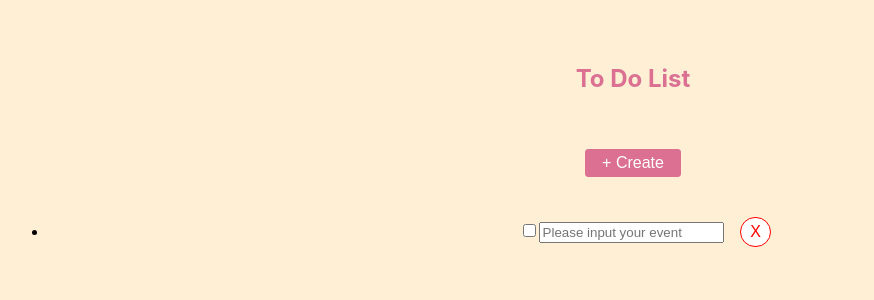
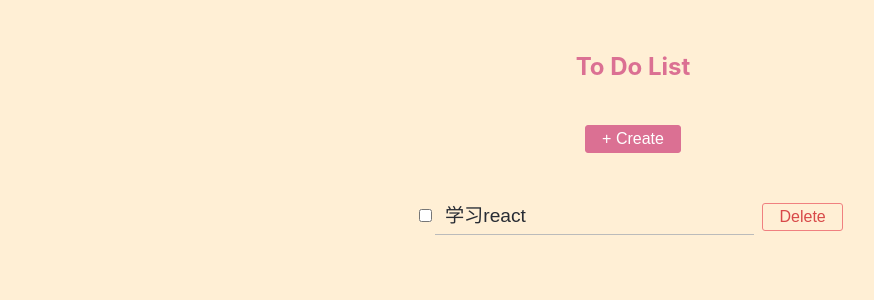
Before and after one commit to wenhuili-vivid/to-do-list, a React (Create React App) app: page / in a window 1280 px wide. Shown: the top 300 px of the page, without its empty margins (7-881 px from the left). Built offline with nearby package versions, Linux system fonts and the light colour scheme.

Commit message:
DeleteButton & CheckBox & Input style optimization and action add

```diff
--- a/src/DeleteBtn.js
+++ b/src/DeleteBtn.js
@@ -1,19 +1,19 @@
 import styled from 'styled-components';
 
-function DeleteBtn() {
+function DeleteBtn(props) {
   const Button = styled.button`
-    display: inline-block;
-    background: white;
-    color: red;
+    background: transparent;
+    color: #d84949;
     font-size: 1em;
-    margin: 1em;
-    padding: 0.3em 0.6em;
-    border: 1px solid red;
-    border-radius: 1em;
+    margin: 0.5em;
+    padding: 0.25em 1em;
+    border: 1px solid lightcoral;
+    border-radius: 3px;
   `;
 
   return (
-    <Button>X</Button>
+  // eslint-disable-next-line react/prop-types,react/destructuring-assignment
+    <Button onClick={props.onClick}>Delete</Button>
   );
 }
 
--- a/src/ToDoItem.js
+++ b/src/ToDoItem.js
@@ -1,36 +1,52 @@
 import React from 'react';
+import styled from 'styled-components';
 import DeleteBtn from './DeleteBtn';
 
+const Li = styled.li`
+    padding: .5em;
+  `;
+
+const CheckBox = styled.input`
+    padding: .5em;
+  `;
+
+const Input = styled.input`
+    padding: .5em;
+    border: none;
+    border-bottom: 1px solid #bbb;
+    background: transparent;
+    font-size: 1.2em;
+    color: #282c34;
+    width: 300px;
+  `;
+
 class ToDoItem extends React.Component {
-  constructor(props) {
-    super(props);
-    this.state = {
-      isFinished: false,
-      description: '',
-    };
-  }
-
-  handleChange = () => {
-    const { isFinished } = this.state;
-    this.setState({
-      isFinished: !isFinished,
-    });
+  handleCheckboxChange = () => {
+    // eslint-disable-next-line react/prop-types,react/destructuring-assignment
+    this.props.statusChange(!this.props.item.isFinished, this.props.index);
   };
 
-  handleInput = (e) => {
-    this.setState({
-      description: e.target.value,
-    });
+  handleInputChange = (e) => {
+    // eslint-disable-next-line react/destructuring-assignment,react/prop-types
+    this.props.descriptionChange(e.target.value, this.props.index);
+  };
+
+  handleClick = () => {
+    // eslint-disable-next-line react/prop-types,react/destructuring-assignment
+    this.props.deleteItem(this.props.index);
   };
 
   render() {
-    const { isFinished, description } = this.state;
+    // eslint-disable-next-line react/prop-types
+    const { item, index } = this.props;
     return (
-      <li>
-        <input type="checkbox" checked={isFinished} onChange={this.handleChange} />
-        <input type="text" placeholder="Please input your event" value={description} onChange={this.handleInput} disabled={isFinished} />
-        <DeleteBtn />
-      </li>
+      <Li key={index}>
+        {/* eslint-disable-next-line react/prop-types */}
+        <CheckBox type="checkbox" checked={item.isFinished} onChange={this.handleCheckboxChange} />
+        {/* eslint-disable-next-line react/prop-types */}
+        <Input type="text" placeholder="Please input your event" value={item.description} onChange={this.handleInputChange} disabled={item.isFinished} />
+        <DeleteBtn onClick={this.handleClick} />
+      </Li>
     );
   }
 }
--- a/src/ToDoList.js
+++ b/src/ToDoList.js
@@ -7,7 +7,7 @@ const Title = styled.h1`
     font-size: 1.5em;
     text-align: center;
     color: palevioletred;
-    margin: 2em;
+    margin: 1.5em;
   `;
 
 const Wrapper = styled.section`
@@ -17,12 +17,17 @@ const Wrapper = styled.section`
     height: 100vh;
   `;
 
+const Ul = styled.ul`
+  list-style-type: none;
+  padding: .5em;
+  `;
+
 class ToDoList extends React.Component {
   // eslint-disable-next-line no-useless-constructor
   constructor(props) {
     super(props);
     this.state = {
-      todoitems: [
+      toDoItems: [
         {
           isfinished: false,
           description: '学习react',
@@ -31,37 +36,69 @@ class ToDoList extends React.Component {
     };
   }
 
-  // eslint-disable-next-line class-methods-use-this
-  handleClick = () => {
-    const newitem = {
+  handleAdd = () => {
+    const newToDoItem = {
       isFinished: false,
       description: '',
     };
     this.setState({
       // eslint-disable-next-line react/destructuring-assignment,react/no-access-state-in-setstate
-      todoitems: [...this.state.todoitems, newitem],
+      toDoItems: [...this.state.toDoItems, newToDoItem],
     });
   };
 
-  // eslint-disable-next-line class-methods-use-this
+  handleDescriptionChange = (description, index) => {
+    // eslint-disable-next-line react/destructuring-assignment,react/no-access-state-in-setstate
+    const toDoItems = [...this.state.toDoItems];
+    this.setState({
+      // eslint-disable-next-line react/no-unused-state
+      toDoItems: toDoItems.map((item, key) => (key === index ? { ...item, description } : item)),
+    });
+  };
+
+  handleStatusChange = (isFinished, index) => {
+    // eslint-disable-next-line react/destructuring-assignment,react/no-access-state-in-setstate
+    const toDoItems = [...this.state.toDoItems];
+    this.setState({
+      // eslint-disable-next-line react/no-unused-state
+      toDoItems: toDoItems.map((item, key) => (key === index ? { ...item, isFinished } : item)),
+    });
+  };
+
+  handleDelete = (index) => {
+    // eslint-disable-next-line react/destructuring-assignment,react/no-access-state-in-setstate
+    const toDoItems = [...this.state.toDoItems];
+    toDoItems.splice(index, 1);
+    this.setState({
+      // eslint-disable-next-line react/destructuring-assignment,react/no-access-state-in-setstate
+      toDoItems,
+    });
+  };
+
   renderToDoItem = (item, index) => (
-    <ToDoItem item={item} index={index} />
+    <ToDoItem
+      item={item}
+      index={index}
+      descriptionChange={this.handleDescriptionChange}
+      statusChange={this.handleStatusChange}
+      deleteItem={this.handleDelete}
+    />
   );
 
   render() {
-    const { todoitems } = this.state;
+    const { toDoItems } = this.state;
 
     return (
       <Wrapper>
         <Title>To Do List</Title>
-        <AddBtn onClick={this.handleClick} />
-        <ul>
+        <AddBtn onClick={this.handleAdd} />
+        <Ul>
           {
-            todoitems.map((item, index) => (
+            toDoItems.map((item, index) => (
               this.renderToDoItem(item, index)
             ))
           }
-        </ul>
+        </Ul>
       </Wrapper>
     );
   }
```
